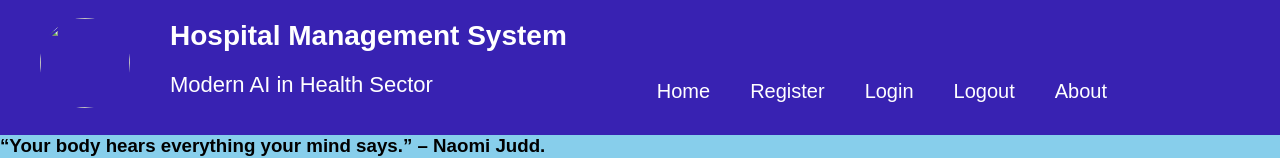
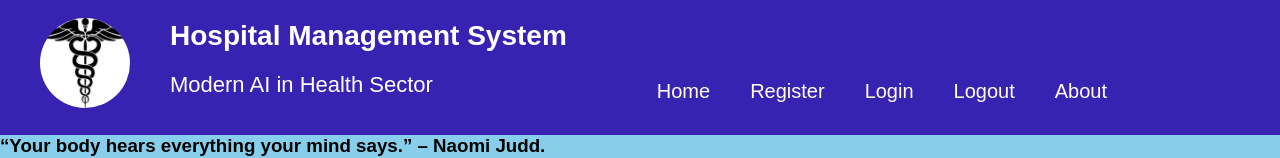
Before and after one commit to agp-369/hms, a plain HTML site: page index.html in a window 1280 px wide. Shown: the top 158 px of the page. Drawn offline with Linux system fonts and the light colour scheme.

Commit message:
Update index.html
changes4

```diff
--- a/index.html
+++ b/index.html
@@ -12,7 +12,7 @@
 
     <nav class="navbar">
         <div class="logo">
-            <img src="img/logo1.jpg">
+            <img src="logo1.jpg">
         </div>
         <div class="title">
             <h1>Hospital Management System</h1>
```
